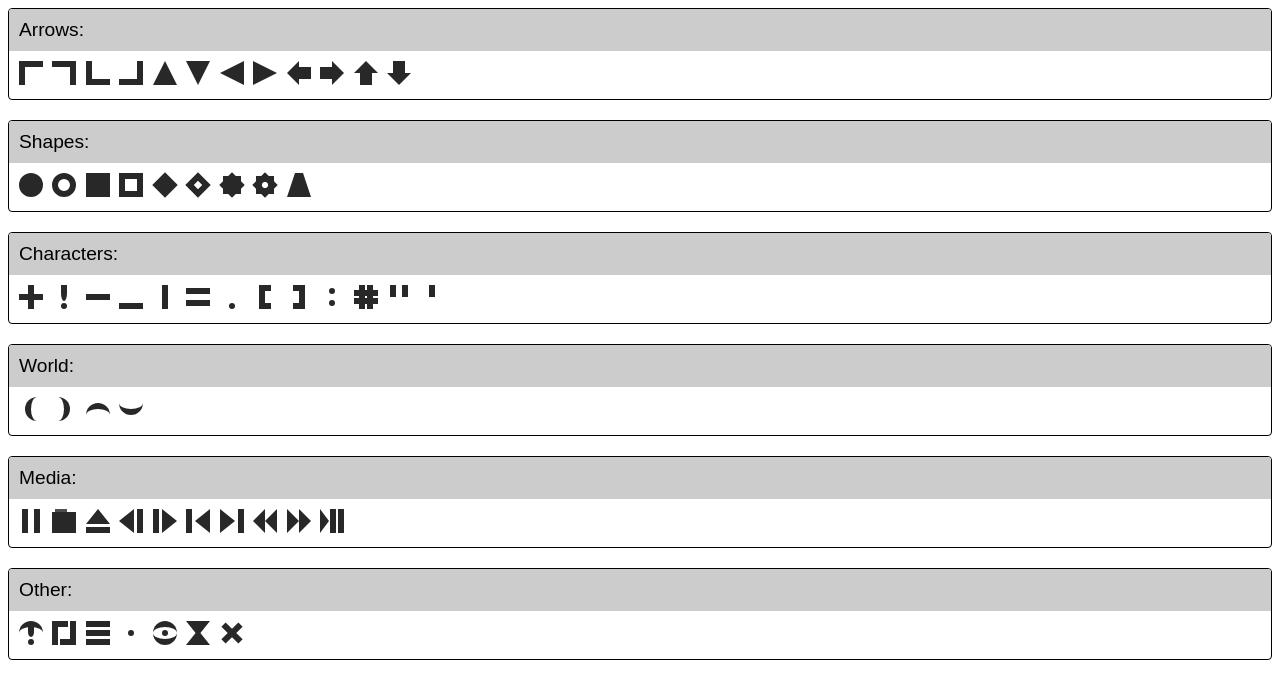
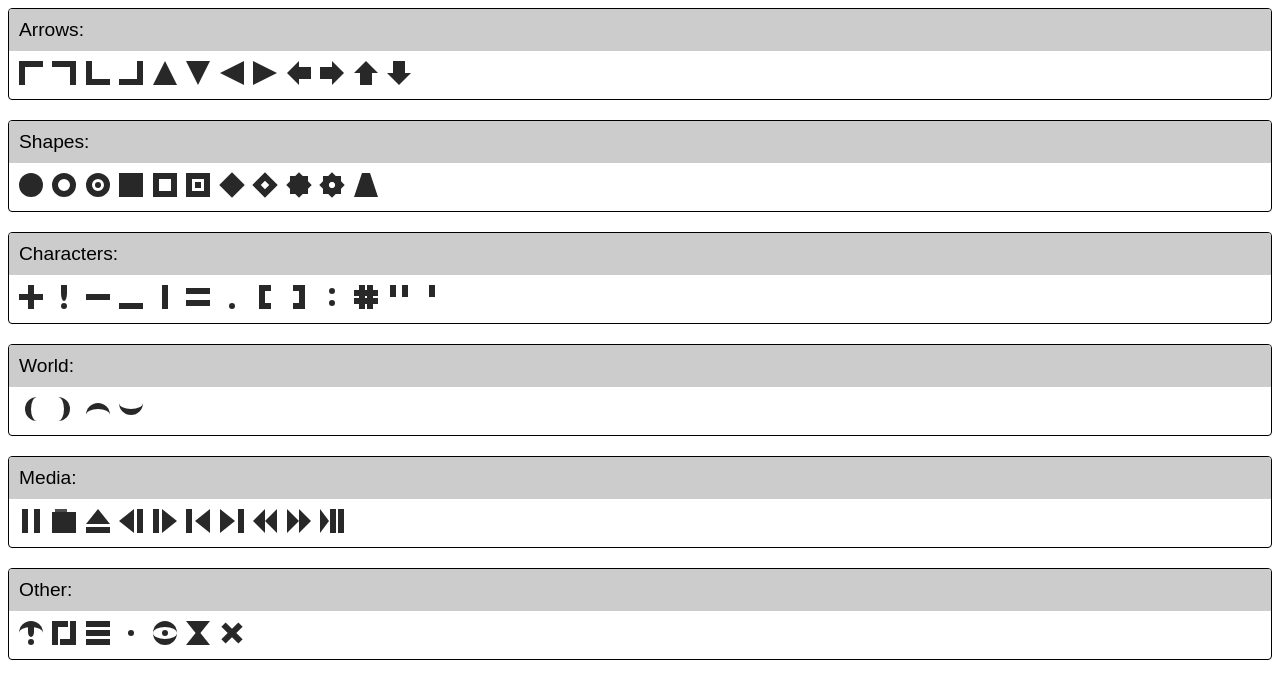
Before and after one commit to williamtroup/PureIcons.css, a plain HTML site: page index.html in a window 1280 px wide. Drawn offline with Linux system fonts and the light colour scheme.

Commit message:
Added Shape - Square-Dot & Circle-Dot.

```diff
--- a/index.html
+++ b/index.html
@@ -62,8 +62,10 @@
             <div class="contents">
                 <div class="ib-circle"></div>
                 <div class="ib-circle-hollow"></div>
+                <div class="ib-circle-dot"></div>
                 <div class="ib-square"></div>
                 <div class="ib-square-hollow"></div>
+                <div class="ib-square-dot"></div>
                 <div class="ib-rhombus"></div>
                 <div class="ib-rhombus-hollow"></div>
                 <div class="ib-octagon"></div>
--- a/src/pureicons.scss
+++ b/src/pureicons.scss
@@ -32,8 +32,10 @@
 */
 @import "scss/shapes/square";
 @import "scss/shapes/square-hollow";
+@import "scss/shapes/square-dot";
 @import "scss/shapes/circle";
 @import "scss/shapes/circle-hollow";
+@import "scss/shapes/circle-dot";
 @import "scss/shapes/rhombus";
 @import "scss/shapes/rhombus-hollow";
 @import "scss/shapes/octagon";
--- /dev/null
+++ b/src/scss/shapes/_circle-dot.scss
@@ -0,0 +1,19 @@
+@import "../_foundation/styles";
+
+.ib-circle-dot {
+    @include button-no-before-after;
+    border: $border;
+    width: calc(#{$size} - #{$border-width * 2});
+    height: calc(#{$size} - #{$border-width * 2});
+    border-radius: 50%;
+
+    &:before {
+        @include button-after-before-setup;
+        @include left-center-minus($border-width / 2);
+        @include top-center;
+        background-color: $dark-color;
+        width: $border-width;
+        height: $border-width;
+        border-radius: 50%;
+    }
+}
--- /dev/null
+++ b/src/scss/shapes/_square-dot.scss
@@ -0,0 +1,19 @@
+@import "../_foundation/styles";
+
+.ib-square-dot {
+    @include button-no-before-after;
+    border: $border;
+    border-radius: $border-radius;
+    width: calc(#{$size} - #{$border-width * 2});
+    height: calc(#{$size} - #{$border-width * 2});
+
+    &:before {
+        @include button-after-before-setup;
+        @include left-center-minus($border-width / 2);
+        @include top-center;
+        background-color: $dark-color;
+        width: $border-width;
+        height: $border-width;
+        border-radius: $border-radius;
+    }
+}
```
Also changed, not shown: changelog.txt, src/pureicons.css, 1 other file.
